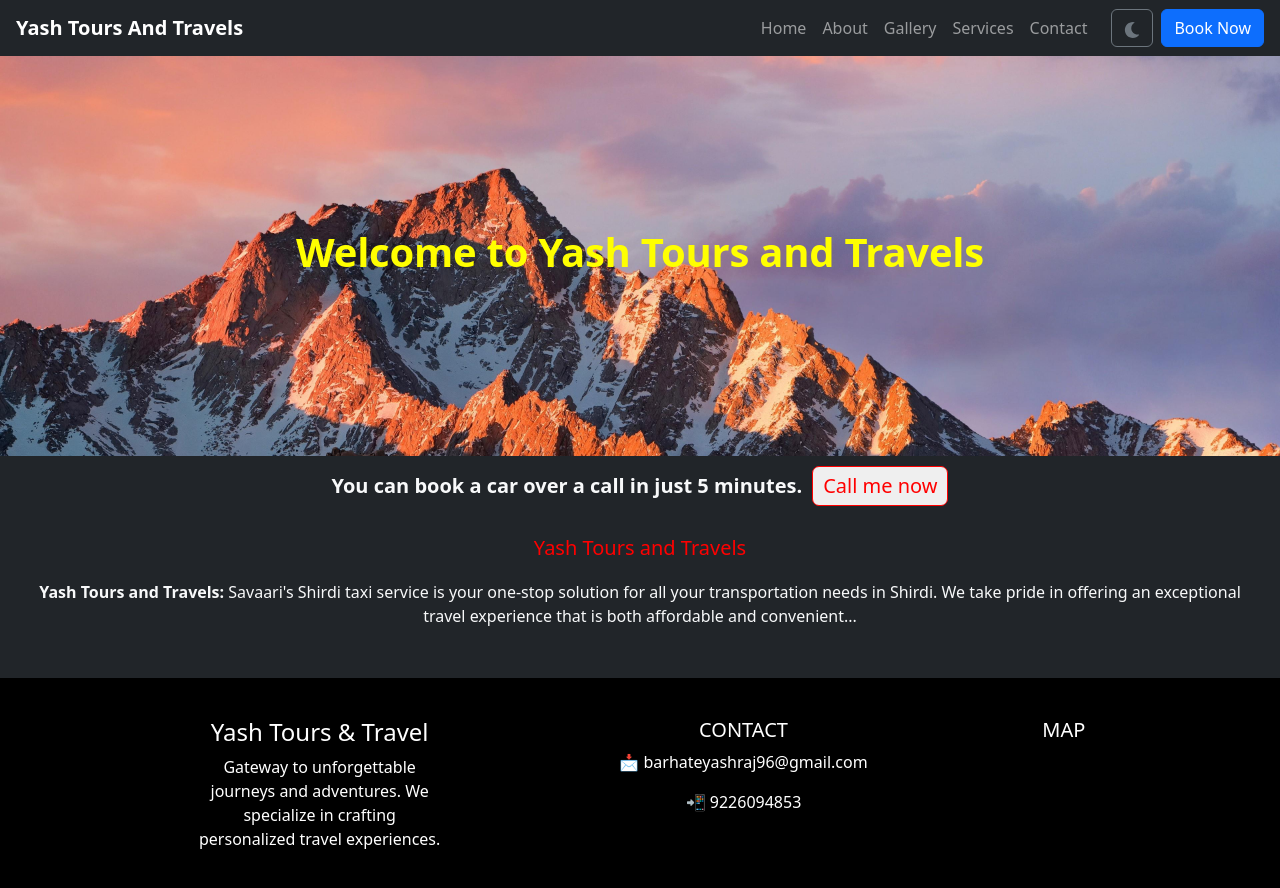
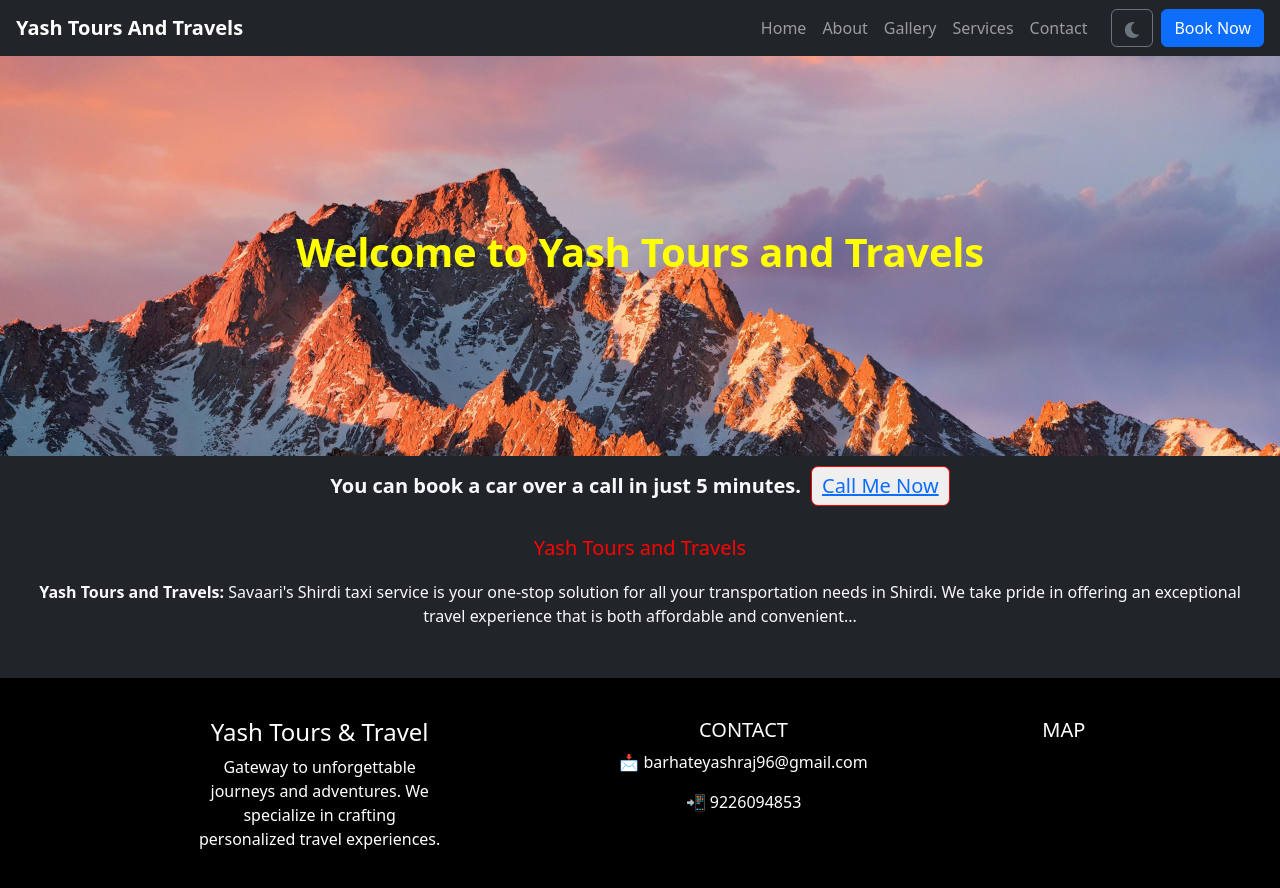
Before and after one commit to barhateyashraj96-ctrl/Traveler, a React (Vite) app: page /about in a window 1280 px wide. Shown: the top 888 px of the page. Built offline with nearby package versions, Linux system fonts and the light colour scheme.

Commit message:
call me now button

```diff
--- a/src/component/About.jsx
+++ b/src/component/About.jsx
@@ -15,7 +15,7 @@ function About() {
 
       <h5 className="call-text">
         You can book a car over a call in just 5 minutes.
-        <button className="call-btn">Call me now</button>
+        <button className="call-btn"><a href="tel:8669881059">Call Me Now</a></button>
       </h5>
 
       <h5 className="title">Yash Tours and Travels</h5>
```
